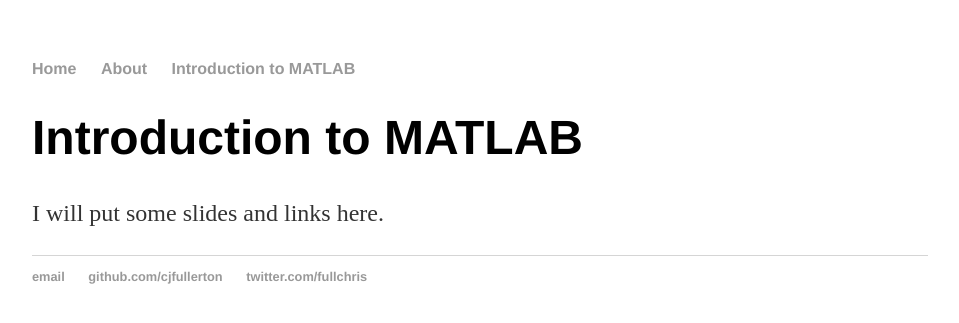
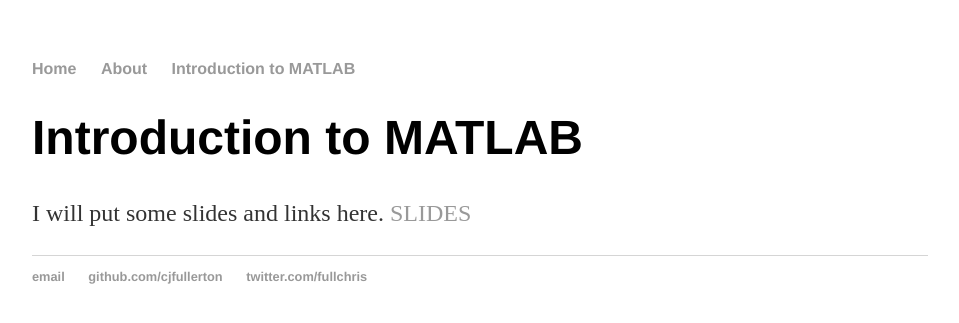
Before and after one commit to cjfullerton/cjfullerton.github.io, a Jekyll site: the page built from MATLAB_training/index.html, in a window 1280 px wide. Shown: the top 323 px of the page, without its empty margins (160-1119 px from the left). Built offline with Jekyll 4.4.1, drawn with Linux system fonts in a browser that asks for light colours.

Commit message:
Update index.html

```diff
--- a/MATLAB_training/index.html
+++ b/MATLAB_training/index.html
@@ -5,6 +5,6 @@ title: Christopher J. Fullerton
 <div class="blurb">
 	<h1>Introduction to MATLAB</h1>
 	<p>I will put some slides and links here.
-		<a href="https://github.com/cjfullerton/cjfullerton.github.io/slides/Intro-to-MATLAB.pdf" target="_blank" />
+		<a href ="../slides/Intro-to-MATLAB.pdf">SLIDES</a>
 	</p>
 </div><!-- /.blurb -->
```
